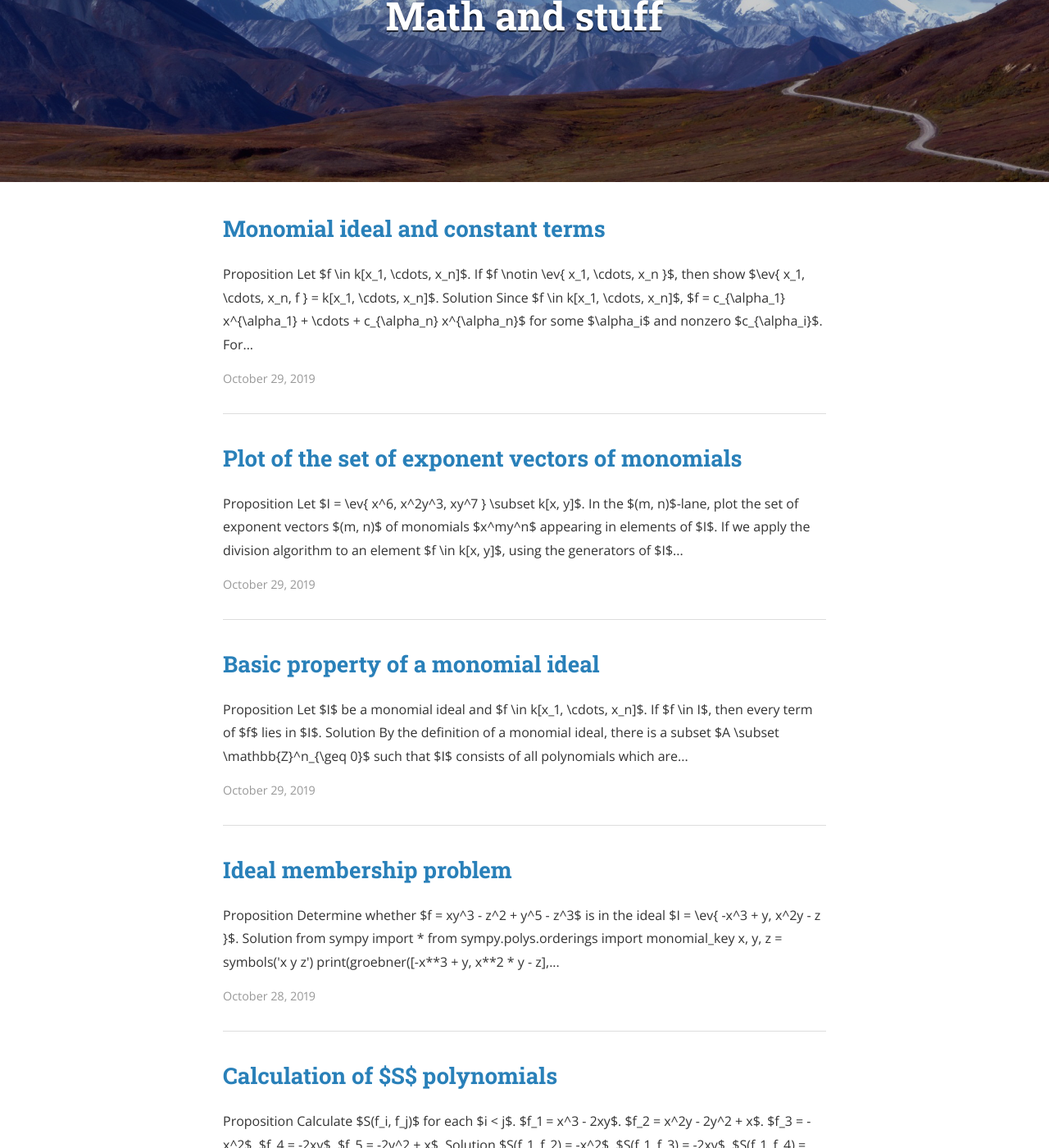
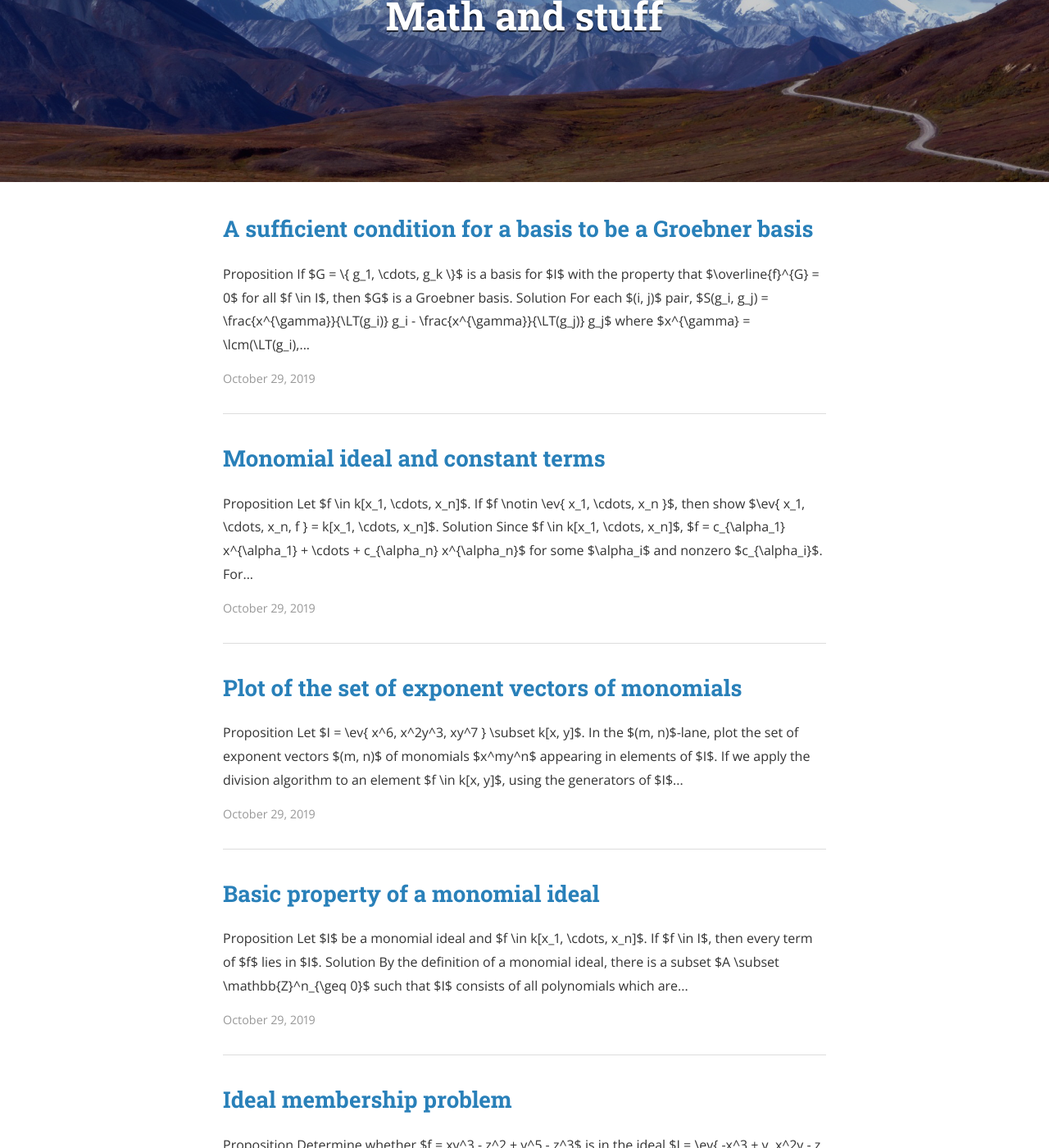
Before and after one commit to hidenori-shinohara/hidenori-shinohara.github.io, a Jekyll site: the page built from index.html, in a window 1280 px wide and 1400 px high, scrolled down 232 px. Shown: the whole window at 82% size. Built offline with Jekyll 4.4.1, drawn with Linux system fonts in a browser that asks for light colours; nearby versions of some CDN libraries; the list of posts is cut into pages by our own code; some of the changed text lies outside the part shown.

Commit message:
Finish ex 2-6-2

```diff
--- a/_layouts/default.html
+++ b/_layouts/default.html
@@ -31,6 +31,7 @@
                 Tor: ["\\text{Tor}(#1)",1],
                 ker: ["{\\text{ker}(#1)}",1],
                 span: ["{\\text{span}}",0],
+                lcm: ["{\\text{lcm}}",0],
                 LT: ["{\\text{LT}}",0],
                 LM: ["{\\text{LM}}",0],
                 multideg: ["{\\text{multideg}}",0],
--- /dev/null
+++ b/_posts/ideals_varieties_and_algorithms/chapter2/section6/2019-10-29-groebner-basis-condition-ex-2-6-2.md
@@ -0,0 +1,16 @@
+---
+layout: post
+title:  "A sufficient condition for a basis to be a Groebner basis"
+date:   2019-10-29
+author: Hidenori
+---
+
+# Proposition
+If $G = \\{ g_1, \cdots, g_k \\}$ is a basis for $I$ with the property that $\overline{f}^{G} = 0$ for all $f \in I$, then $G$ is a Groebner basis.
+
+# Solution
+For each $(i, j)$ pair, $S(g_i, g_j) = \frac{x^{\gamma}}{\LT(g_i)} g_i - \frac{x^{\gamma}}{\LT(g_j)} g_j$ where $x^{\gamma} = \lcm(\LT(g_i), \LT(g_j))$.
+Therefore, $\frac{x^{\gamma}}{\LT(g_i)}, \frac{-x^{\gamma}}{\LT(g_j)} \in k[x_1, \cdot, x_n]$, so $S(g_i, g_j) \in I$.
+
+This implies that for each $(i, j)$ pair, $\overline{S(i, j)}^{G} = 0$.
+By Buchberger's Criterion (Theorem 6, P.86 of Ideals, Varieties, and Algorithms), $G$ must be a Groebner basis.
```
